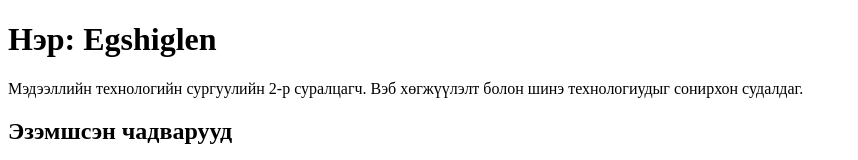
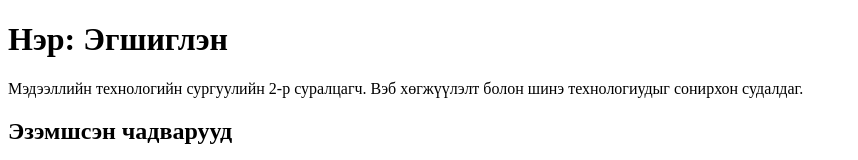
Before and after one commit to egshgln4-ux/web-development-lab, a plain HTML site: page index.html in a window 1280 px wide. Shown: the top 160 px of the page, without its empty margins (0-858 px from the left). Drawn offline with Linux system fonts and the light colour scheme.

Commit message:
Lab 1: CV нэрийг кирилл болголоо

```diff
--- a/index.html
+++ b/index.html
@@ -7,7 +7,7 @@
 </head>
 <body>
   <!-- Үндсэн гарчиг -->
-  <h1>Нэр: Egshiglen</h1>
+  <h1>Нэр: Эгшиглэн</h1>
 
   <!-- Товч танилцуулга -->
   <p>Мэдээллийн технологийн сургуулийн 2-р суралцагч. Вэб хөгжүүлэлт болон шинэ технологиудыг сонирхон судалдаг.</p>
```
